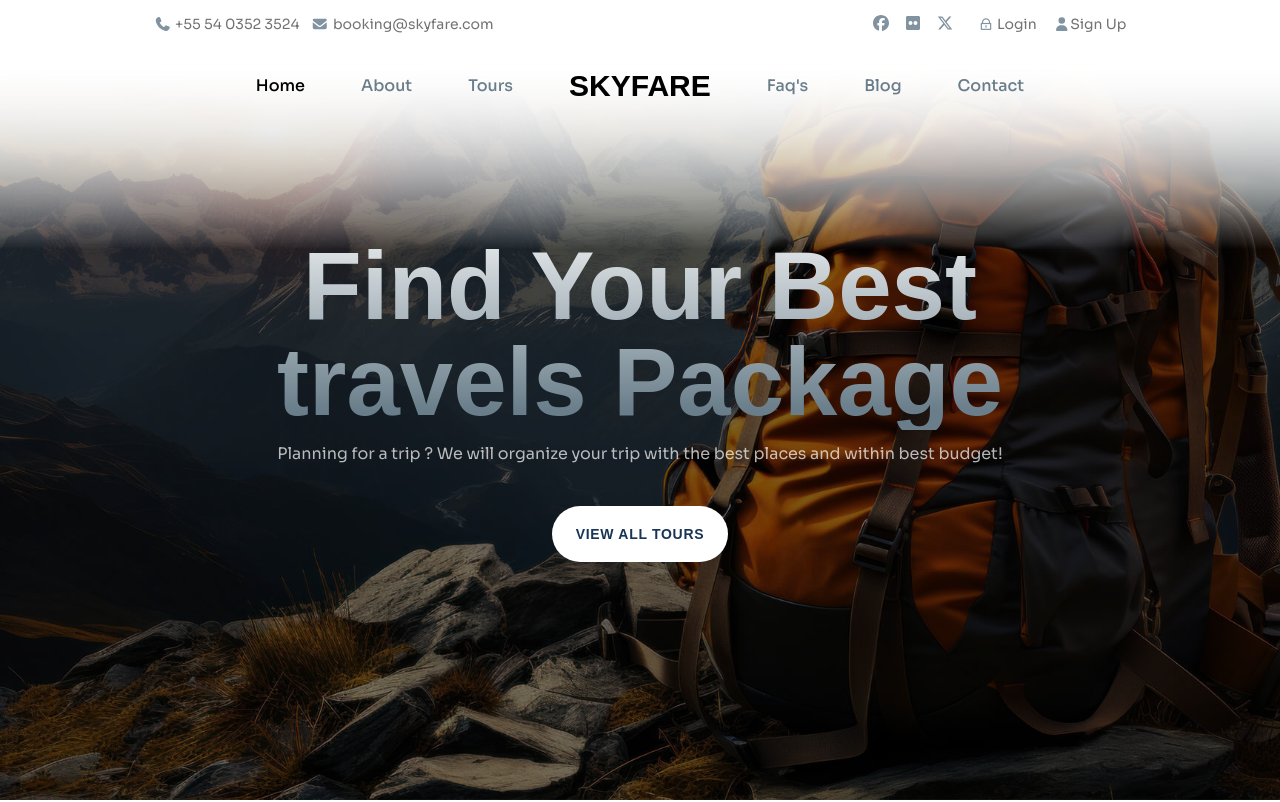
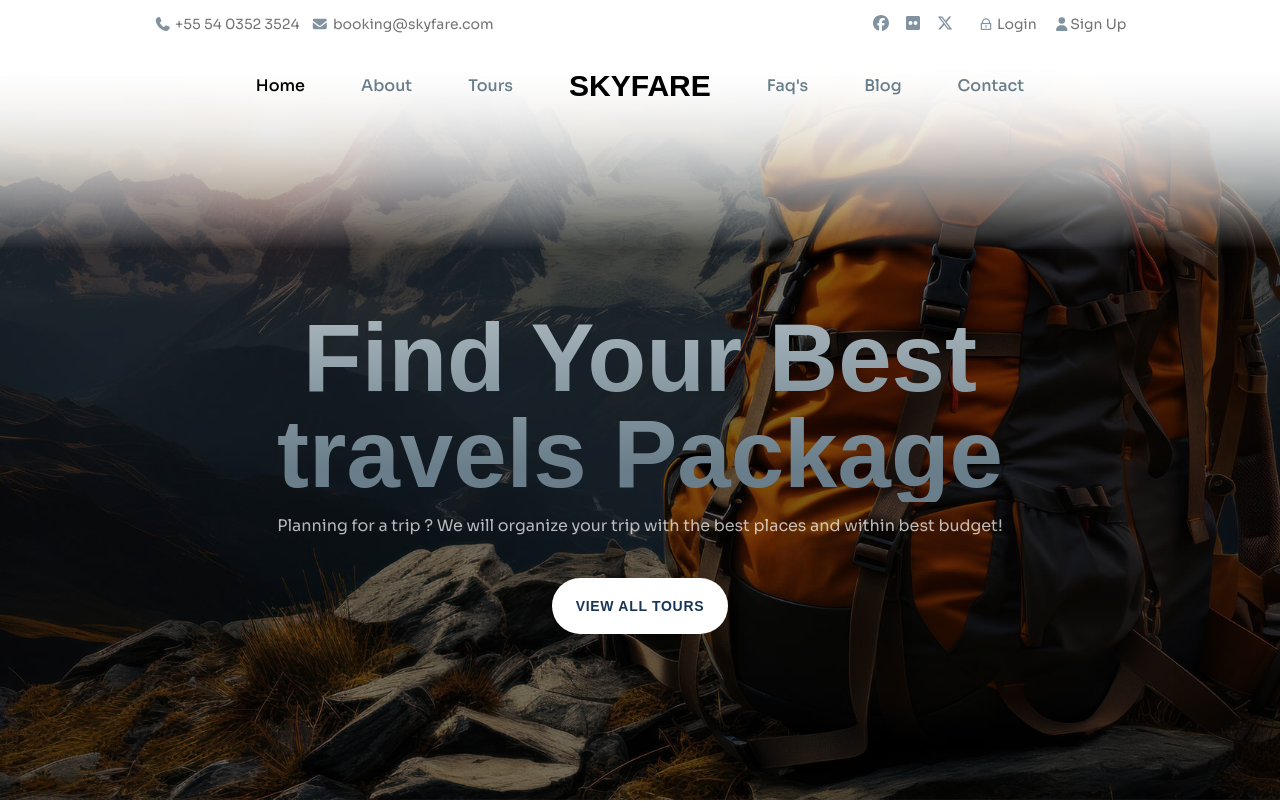
Before and after one commit to mvdevelop/skyfare-19sl, a Next.js app: page / in a window 1280 px wide. Shown: the top 802 px of the page. Built offline with nearby package versions, Linux system fonts and the light colour scheme; a web font is replaced by a local one.

Commit message:
css fixing

```diff
--- a/src/app/globals.css
+++ b/src/app/globals.css
@@ -75,6 +75,7 @@
   -webkit-text-fill-color: transparent;
   background-clip: text;
   color: transparent;
+  padding-top: 9rem;
 }
 
 .hero:before {
```
